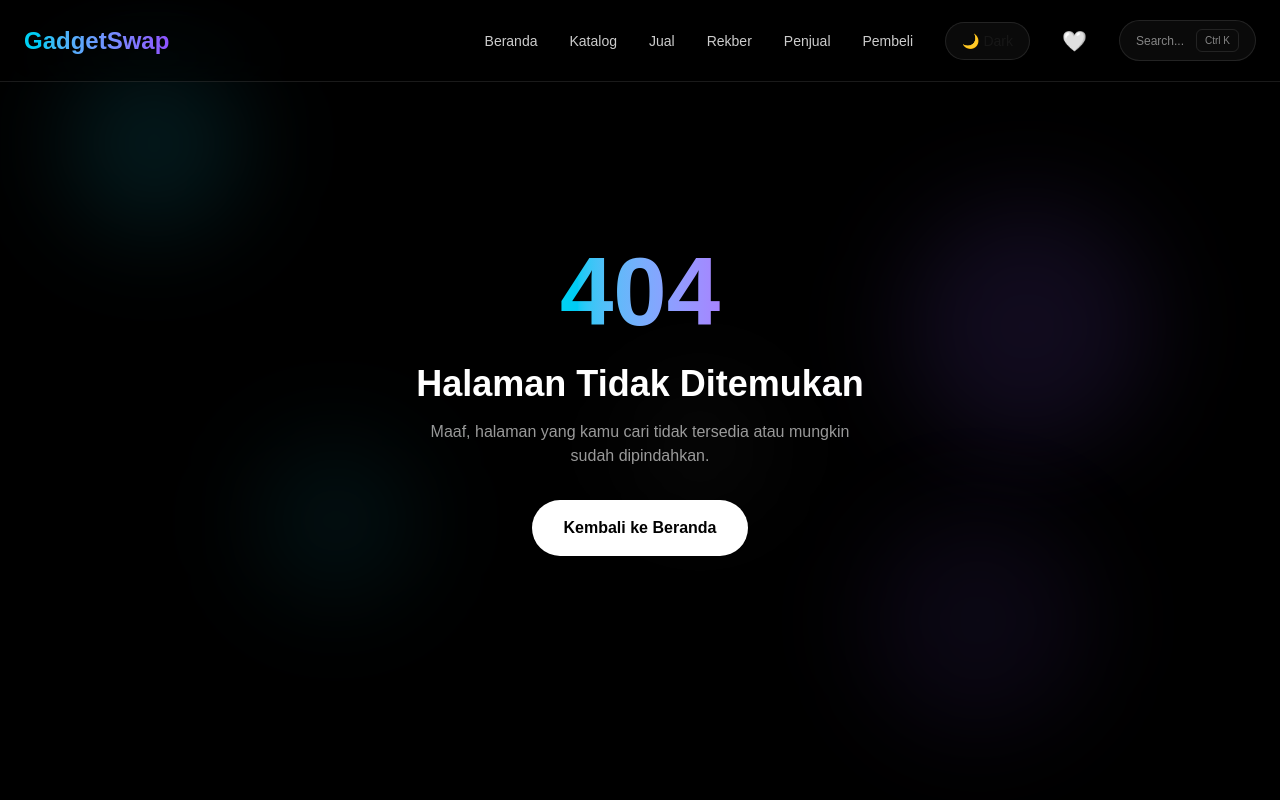
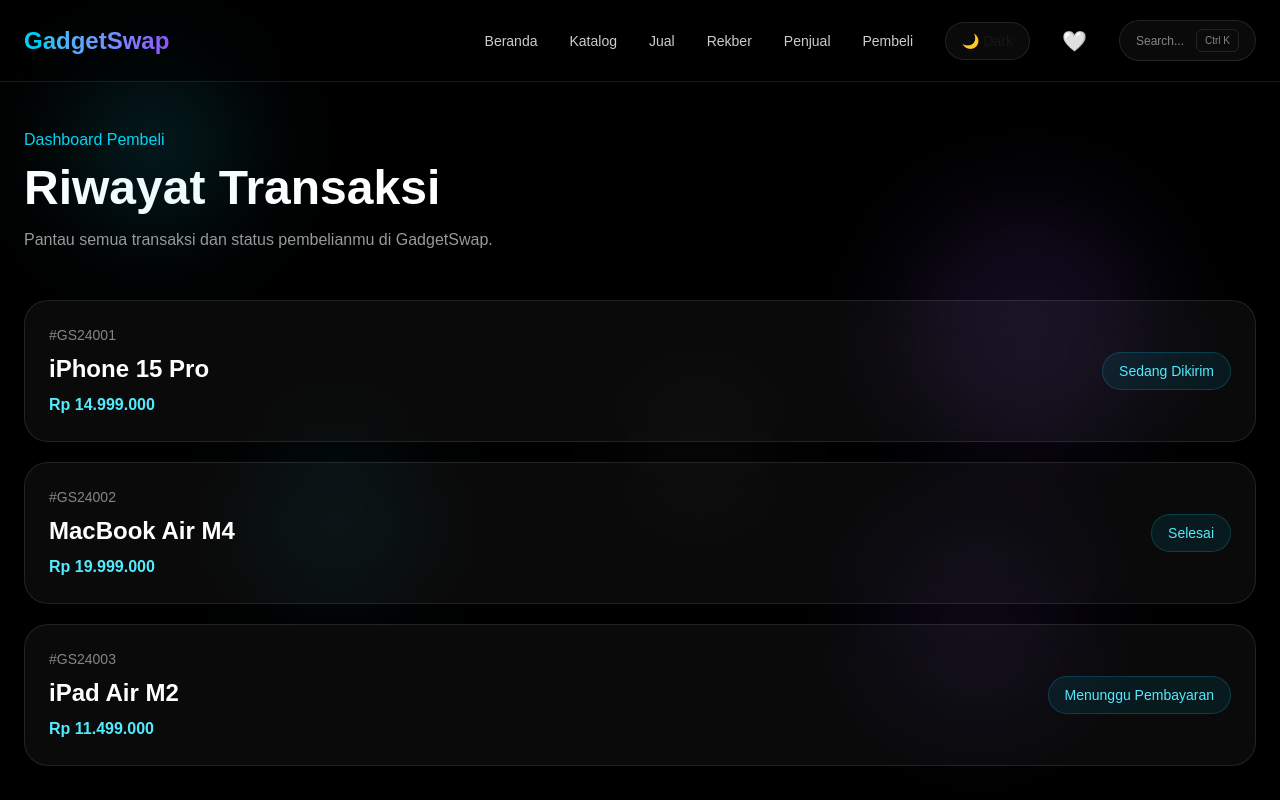
Before and after one commit to Rexlicky/gadgetswap, a Next.js app: page /buyer/history in a window 1280 px wide. Before the commit this address had no page. Shown: the top 800 px of the page. Built offline with nearby package versions, Linux system fonts and the light colour scheme.

Commit message:
feat: add buyer transaction history page

```diff
--- /dev/null
+++ b/src/app/buyer/history/page.js
@@ -0,0 +1,76 @@
+export const metadata = {
+  title: "Riwayat Transaksi",
+};
+
+export default function BuyerHistoryPage() {
+  const transactions = [
+    {
+      id: "#GS24001",
+      product: "iPhone 15 Pro",
+      price: "Rp 14.999.000",
+      status: "Sedang Dikirim",
+    },
+    {
+      id: "#GS24002",
+      product: "MacBook Air M4",
+      price: "Rp 19.999.000",
+      status: "Selesai",
+    },
+    {
+      id: "#GS24003",
+      product: "iPad Air M2",
+      price: "Rp 11.499.000",
+      status: "Menunggu Pembayaran",
+    },
+  ];
+
+  return (
+    <main className="page-transition min-h-screen bg-black px-6 py-32 text-white">
+      <div className="mx-auto max-w-7xl">
+        <p className="text-cyan-400">Dashboard Pembeli</p>
+
+        <h1 className="mt-3 text-5xl font-bold">Riwayat Transaksi</h1>
+
+        <p className="mt-4 text-white/60">
+          Pantau semua transaksi dan status pembelianmu di GadgetSwap.
+        </p>
+
+        <div className="mt-12 space-y-5">
+          {transactions.map((item) => (
+            <div
+              key={item.id}
+              className="rounded-3xl border border-white/10 bg-white/[0.04] p-6 backdrop-blur-xl"
+            >
+              <div className="flex flex-col gap-4 md:flex-row md:items-center md:justify-between">
+                <div>
+                  <p className="text-sm text-white/50">{item.id}</p>
+
+                  <h2 className="mt-2 text-2xl font-semibold">
+                    {item.product}
+                  </h2>
+
+                  <p className="mt-2 text-cyan-300 font-bold">{item.price}</p>
+                </div>
+
+                <span
+                  className="
+                    rounded-full
+                    border
+                    border-cyan-400/20
+                    bg-cyan-500/10
+                    px-4
+                    py-2
+                    text-sm
+                    text-cyan-300
+                  "
+                >
+                  {item.status}
+                </span>
+              </div>
+            </div>
+          ))}
+        </div>
+      </div>
+    </main>
+  );
+}
```
